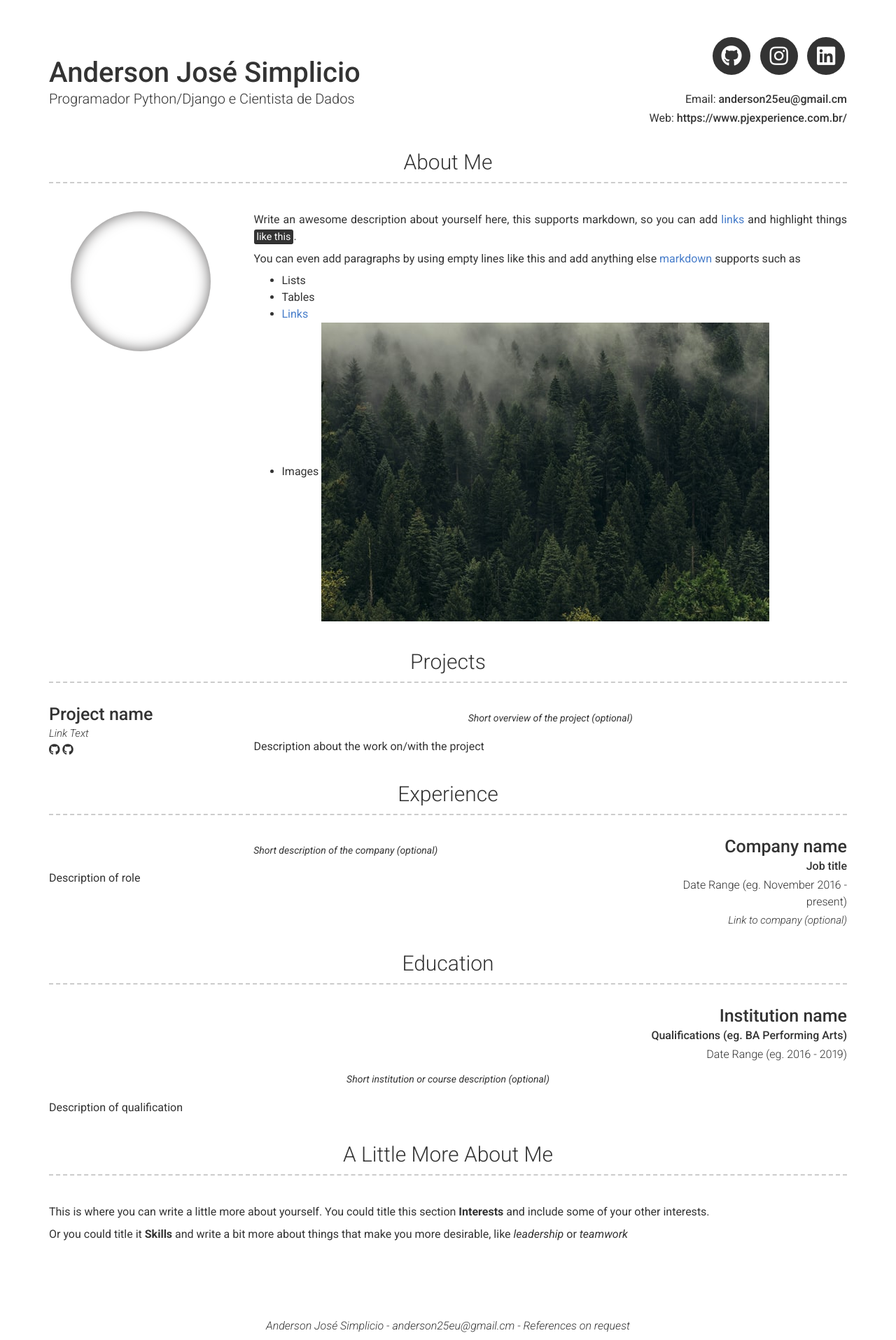
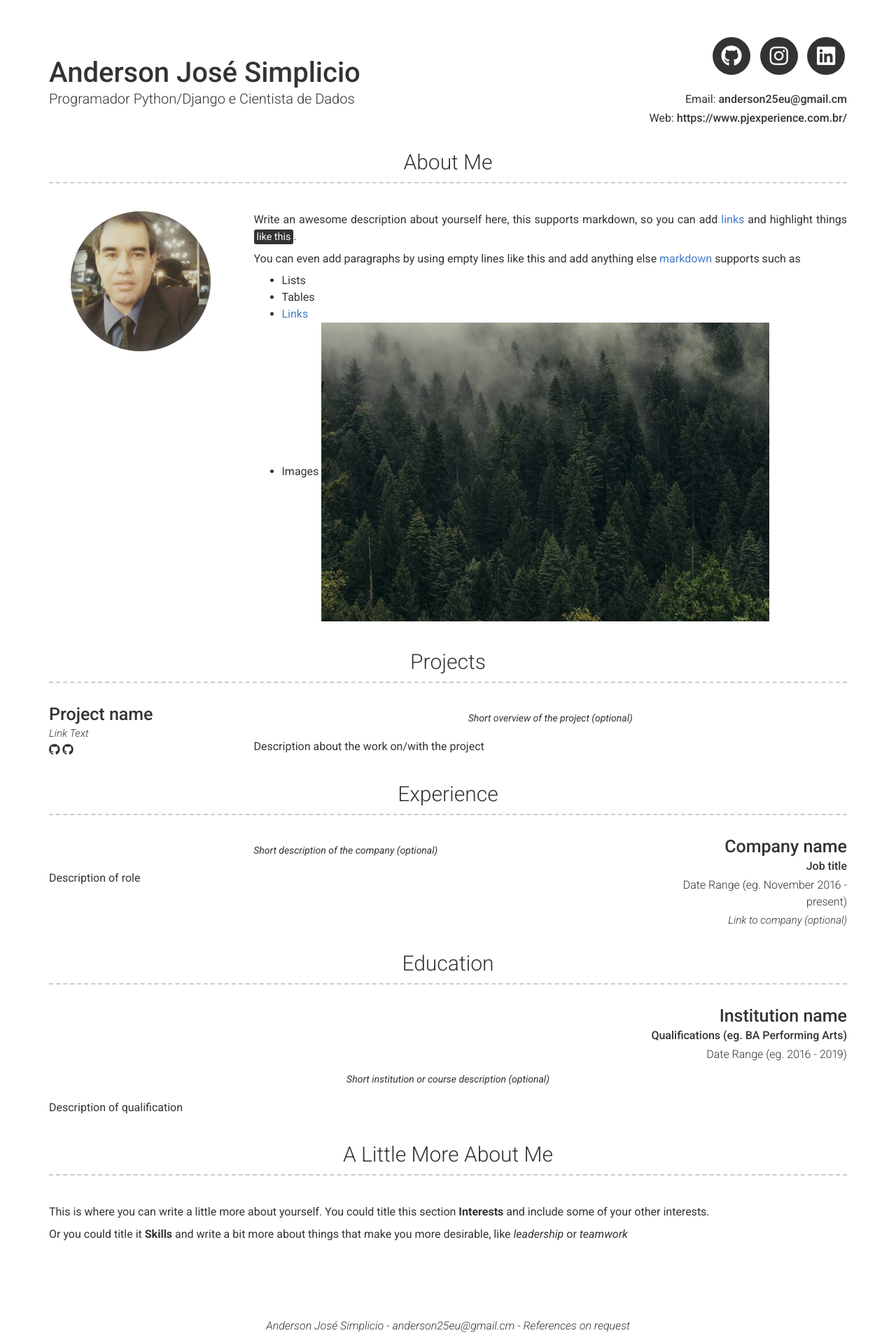
Before and after one commit to andersonsimplicio/works, a Jekyll site: the page built from index.md, in a window 1280 px wide. Shown: the whole page at 70% size. Built offline with Jekyll 4.4.1, drawn with Linux system fonts in a browser that asks for light colours; nearby versions of some CDN libraries.

Commit message:
Foto Profile

```diff
--- a/_config.yml
+++ b/_config.yml
@@ -25,7 +25,7 @@ linkedin_username: anderson-simplicio-77081b50
 
 # About Section
 # about_title: About Me (Use this to override about section title)
-about_profile_image: Directory of profile image (eg. images/profile.jpg)
+about_profile_image: images/profile.jpg
 about_content: | # this will include new lines to allow paragraphs
   Write an awesome description about yourself here, this supports markdown, so you can add [links](http://foobar.com) and highlight things <mark>like this</mark>.
 
```
